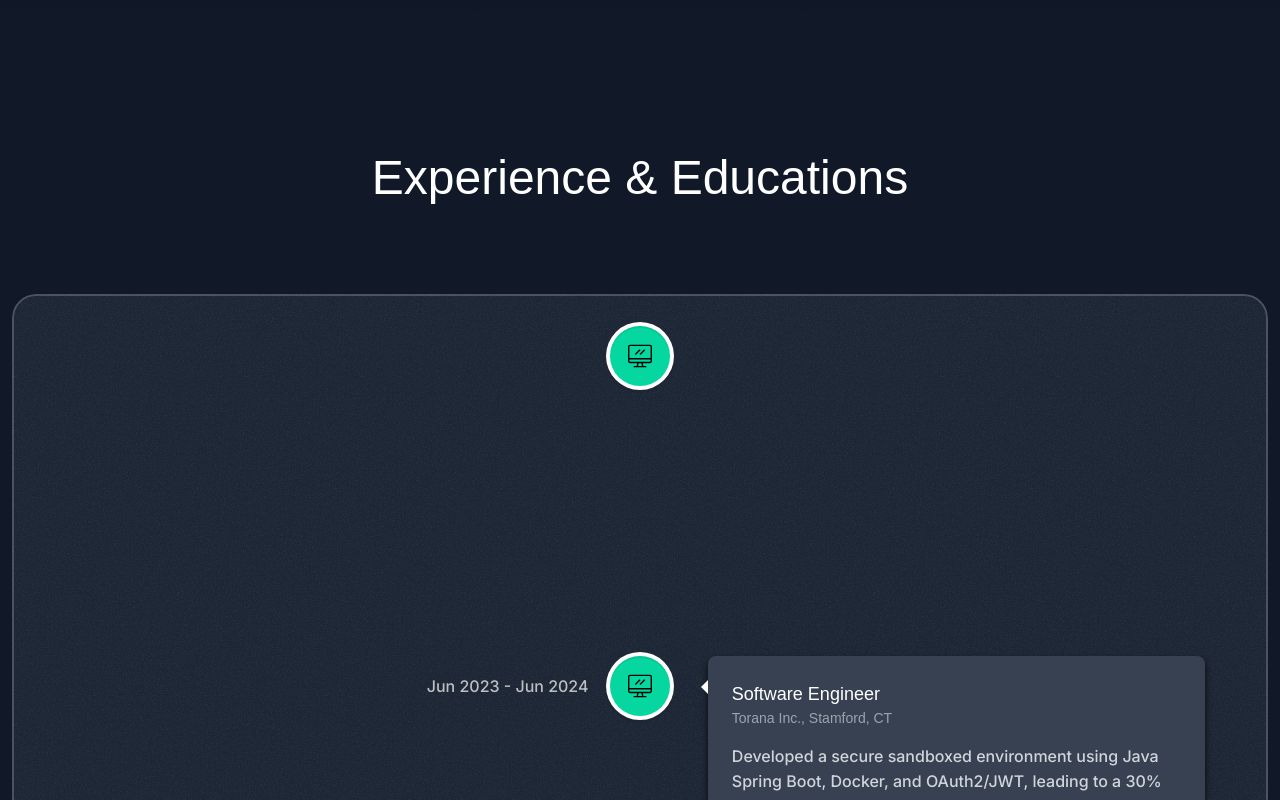
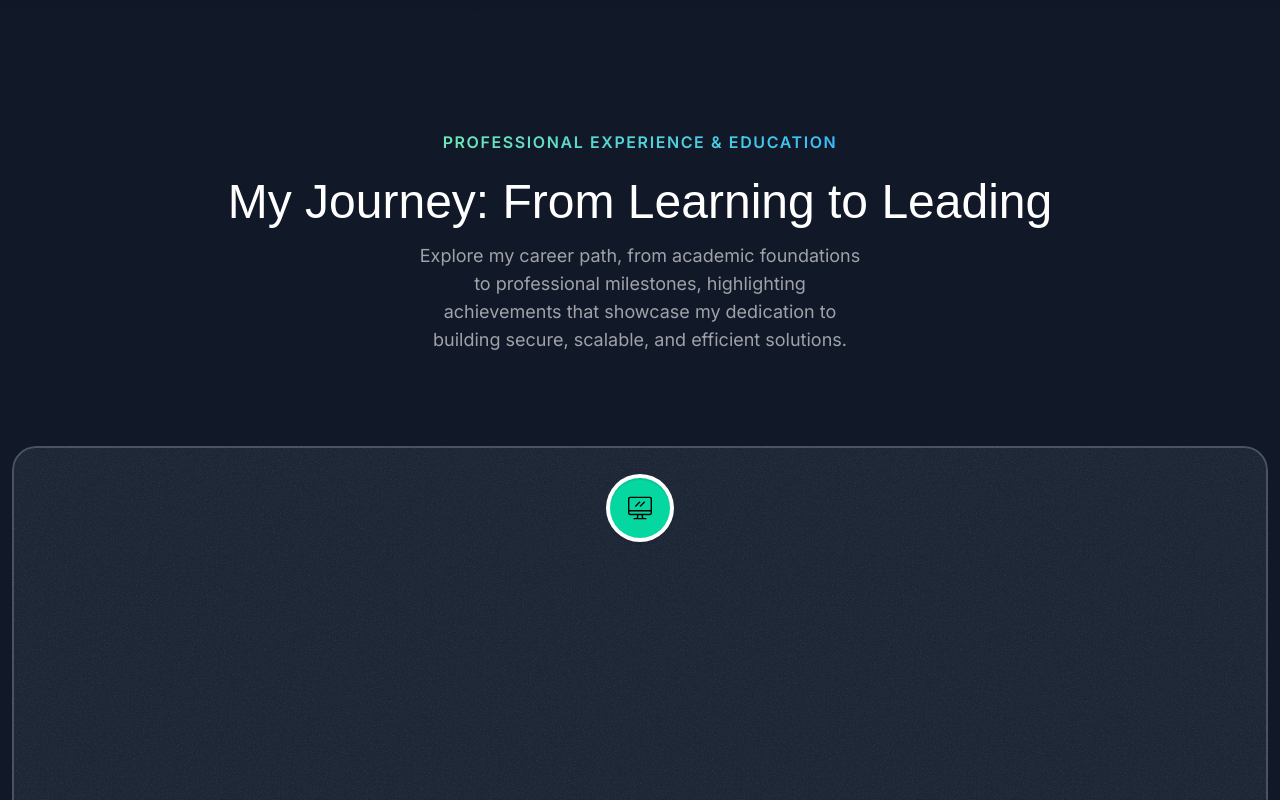
Before and after one commit to HD-Codes/portfolio-new, a Next.js app: page / in a window 1280 px wide. Shown: the part 960-1760 px from the top of the page. Built offline with nearby package versions, Linux system fonts and the light colour scheme; a web font is replaced by a local one.

Commit message:
Edit the Education section

```diff
--- a/src/sections/Exprience.tsx
+++ b/src/sections/Exprience.tsx
@@ -90,9 +90,9 @@ export const ExperienceSection: React.FC = () => {
   return (
     <section className="py-20 lg:py-28" id="experience">
         <SectionHeader
-            eyebrow=""
-            title="Experience & Educations"
-            description=""
+          eyebrow="Professional Experience & Education"
+          title="My Journey: From Learning to Leading"
+          description="Explore my career path, from academic foundations to professional milestones, highlighting achievements that showcase my dedication to building secure, scalable, and efficient solutions."
         />
             <div className="mt-20 flex flex-col">
                 <div className="p-3">
```
